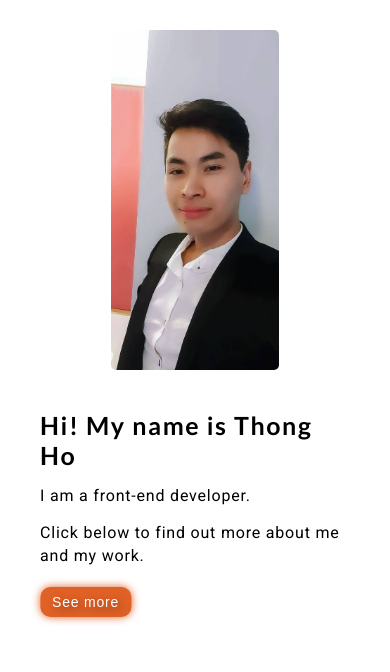
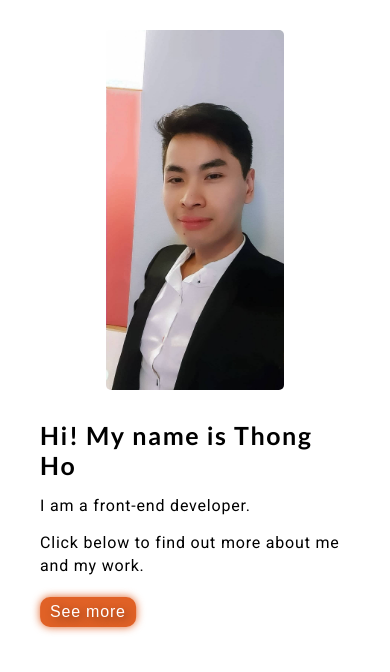
Before and after one commit to norbadboy/norbadboy, a plain HTML site: page index.html in a window 390 px wide. Drawn offline with Linux system fonts and the light colour scheme.

Commit message:
fixed img again

```diff
--- a/portfolio/css/intro.css
+++ b/portfolio/css/intro.css
@@ -142,19 +142,19 @@ h1 {
     border-left: none;
     align-self: center;
     flex: none;
-    margin-top: 40px;
+    margin-top: 30px;
   }
   .image--container {
     padding-top: 30px;
   }
   .image--container img {
-    height: 340px;
+    height: 360px;
   }
   .button--container button {
-    padding: 7px 12px;
+    padding: 6px 10px;
     margin-top: 20px;
     letter-spacing: 0.05rem;
-    font-size: 14px;
+    font-size: 16px;
   }
 }
 @media screen and (max-width: 345px) {
```
